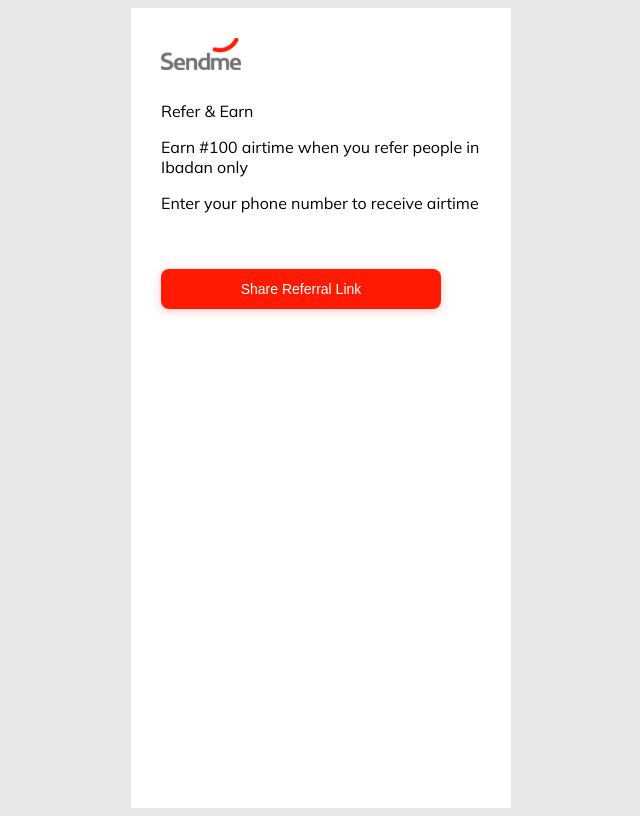
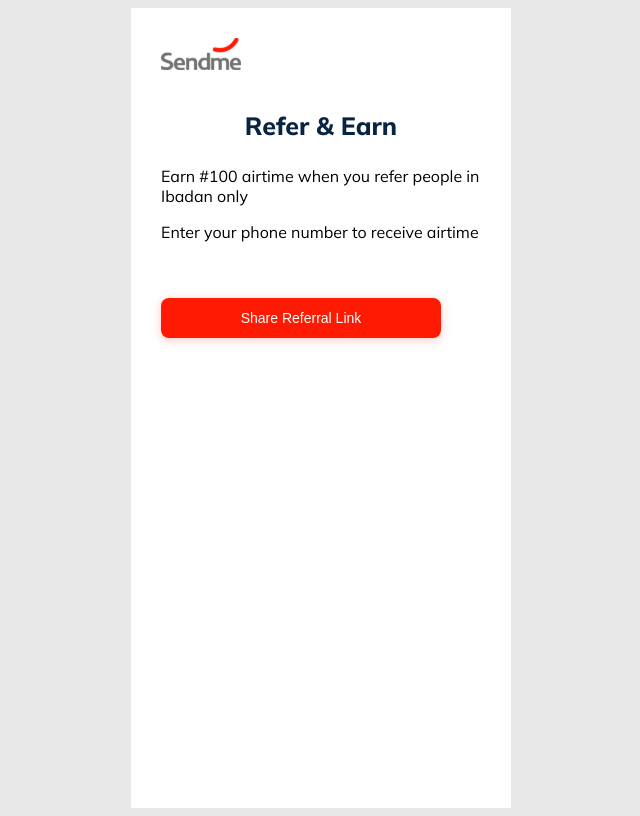
Before and after one commit to iamAbayomi/ref-web, a Next.js app: page / in a window 1280 px wide. Shown: the whole page, without its empty margins (319-959 px from the left). Built offline with nearby package versions, Linux system fonts and the light colour scheme.

Commit message:
style: style the header text

```diff
--- a/pages/index.tsx
+++ b/pages/index.tsx
@@ -4,7 +4,7 @@
 
 const IndexPage = () => (
   <Layout>
-      <p>Refer & Earn</p>
+      <p className='header-text'>Refer & Earn</p>
       <p>Earn #100 airtime when you refer people
         in Ibadan only</p>
       <p>Enter your phone number to receive airtime</p>
```
